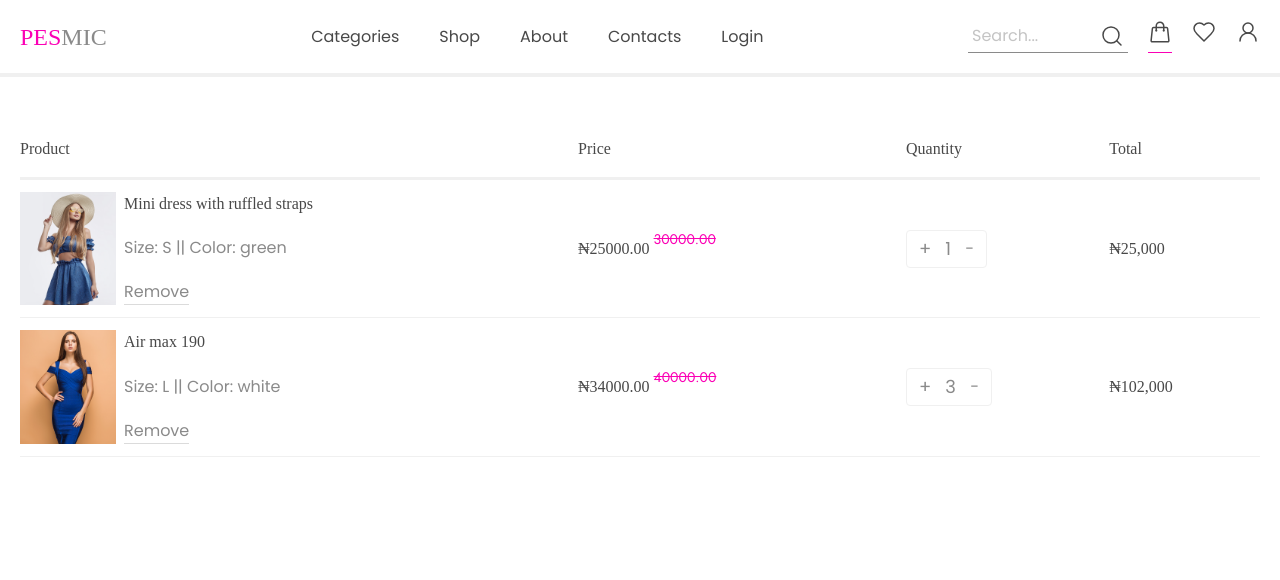
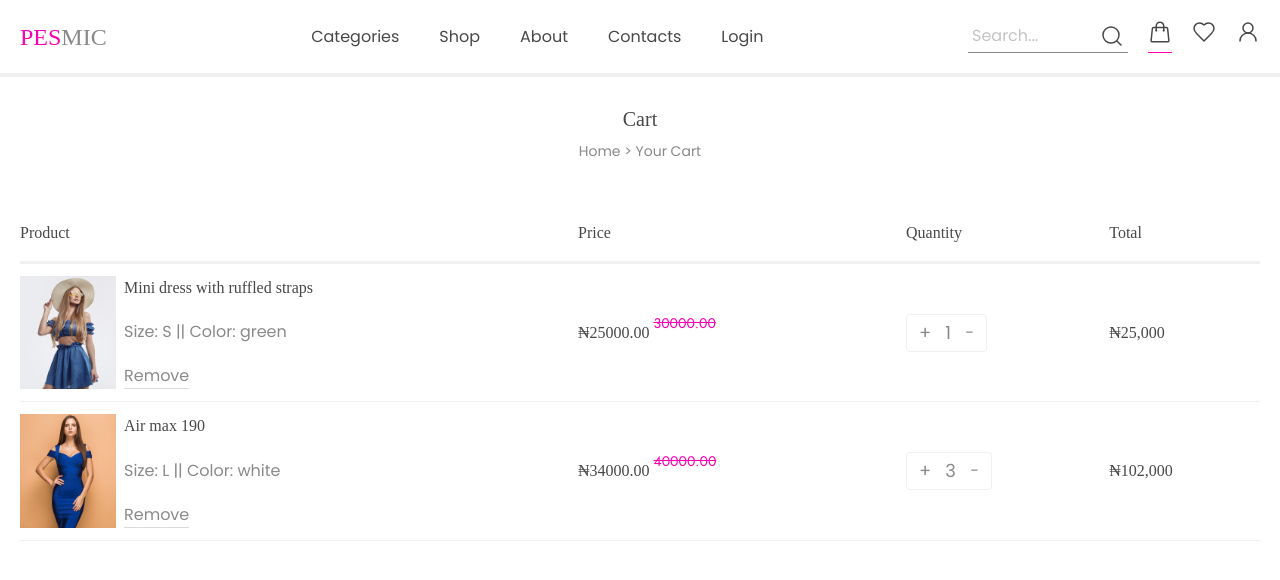
Before and after one commit to jo-royal/REACT-DUMMY, a React (Vite) app: page /REACT-DUMMY/cart in a window 1280 px wide. Shown: the top 580 px of the page. Built offline with nearby package versions, Linux system fonts and the light colour scheme; a web font is replaced by a local one.

Commit message:
add PageNav component to Cart for improved navigation

```diff
--- a/src/pages/cart.jsx
+++ b/src/pages/cart.jsx
@@ -1,6 +1,7 @@
 import React from 'react'
 import Navbar from '../components/navbar'
 import CartCom from '../components/cartCom'
+import PageNav from '../components/pageNav'
 
 
 export default function Cart() {
@@ -9,6 +10,7 @@ export default function Cart() {
       <div className='sticky top-0 w-full z-50 bg-white border-b-4 border-bg-shop'>
         <Navbar />
       </div>
+      <PageNav title={'Cart'} subtitle={'Your Cart'} />
       <CartCom />
     </section>
   )
```
